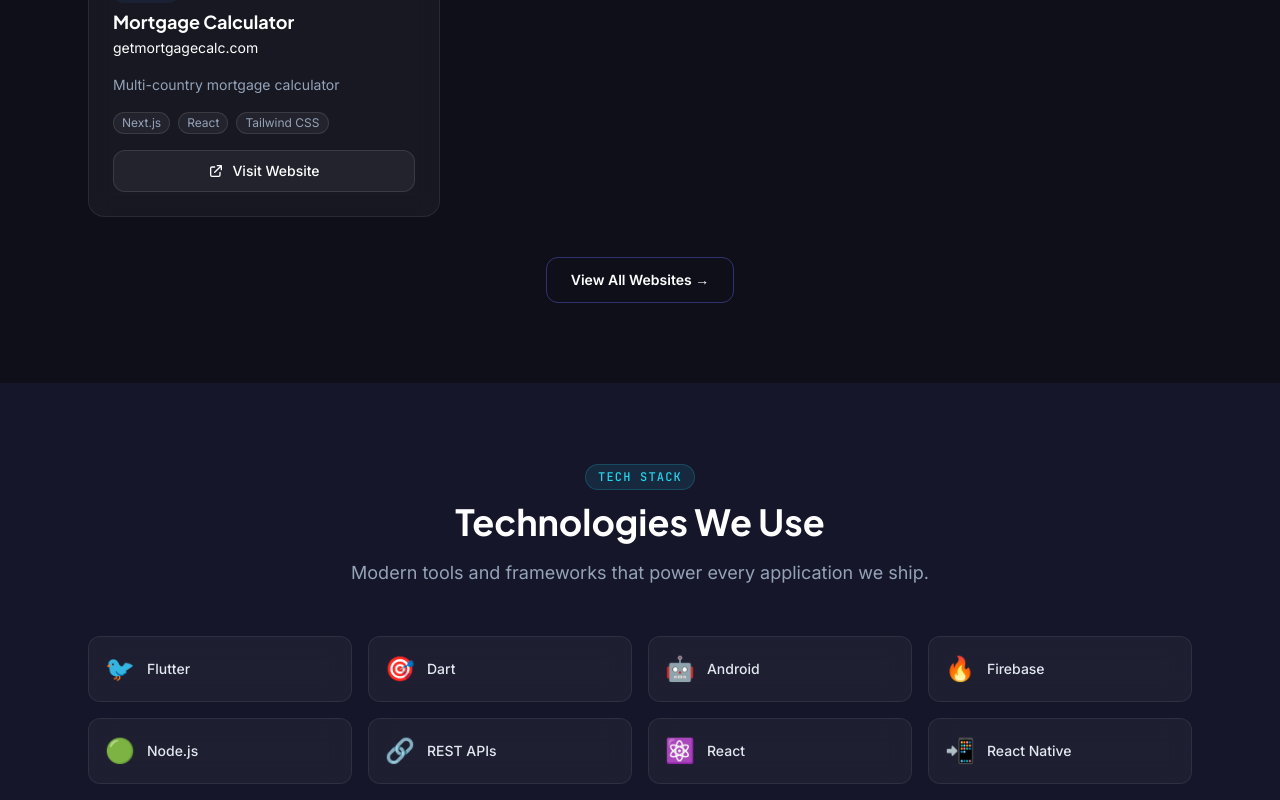
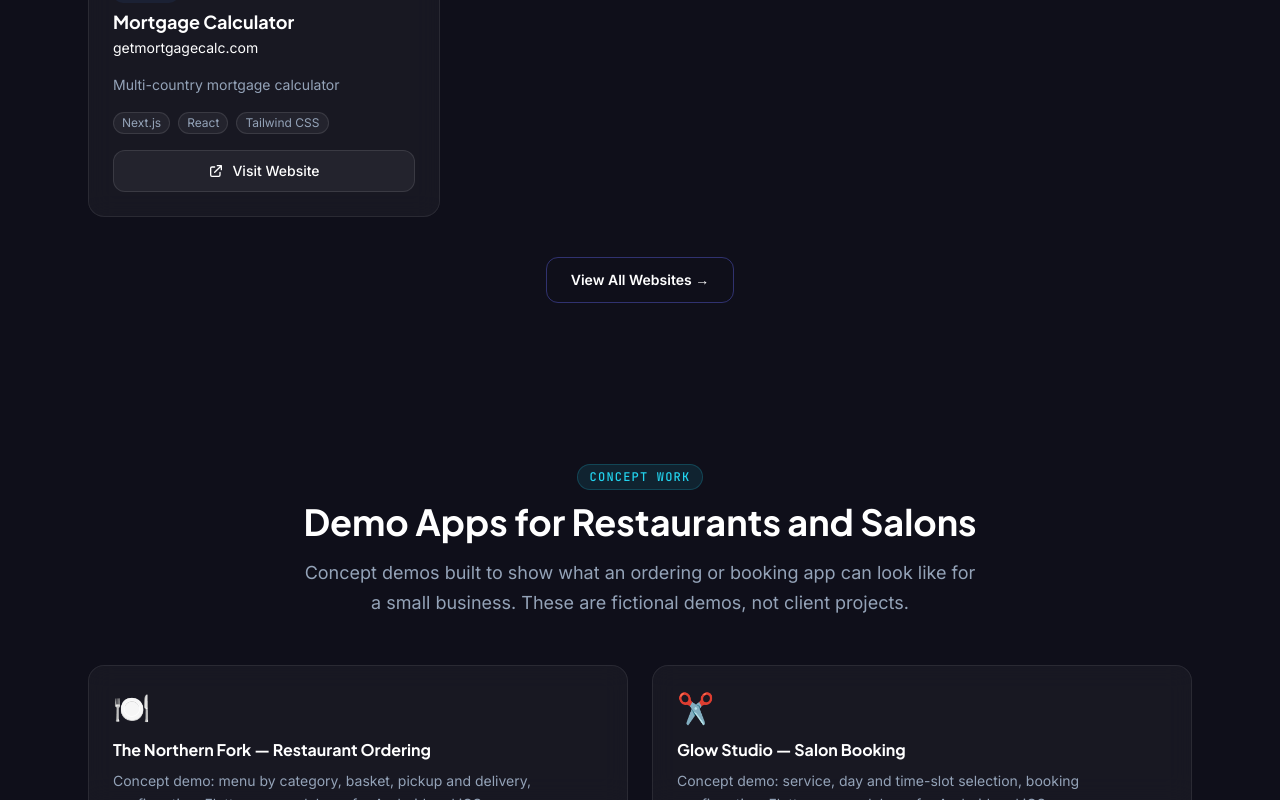
Before and after one commit to Adeel7374/tech-seekers, a React (Vite) app: page / in a window 1280 px wide. Shown: the part 2000-2800 px from the top of the page. Built offline with nearby package versions, Linux system fonts and the light colour scheme.

Commit message:
Add concept-work section: Northern Fork and Glow Studio demo apps

```diff
--- a/src/pages/Home.jsx
+++ b/src/pages/Home.jsx
@@ -222,6 +222,45 @@
         </div>
       </section>
 
+      {/* Concept Work */}
+      <section className="py-20">
+        <div className="max-w-6xl mx-auto px-4 sm:px-6">
+          <SectionHeader
+            eyebrow="Concept Work"
+            title="Demo Apps for Restaurants and Salons"
+            subtitle="Concept demos built to show what an ordering or booking app can look like for a small business. These are fictional demos, not client projects."
+          />
+          <div className="grid grid-cols-1 sm:grid-cols-2 gap-6">
+            <Tilt3D>
+              <a
+                href="https://github.com/Adeel7374/techseekers-flutter-apps/tree/main/restaurant-ordering"
+                target="_blank"
+                rel="noreferrer"
+                className="glass rounded-2xl p-6 block card-hover"
+              >
+                <span className="text-3xl">🍽️</span>
+                <h3 className="font-display font-bold text-white mt-3 mb-2">The Northern Fork — Restaurant Ordering</h3>
+                <p className="text-slate-400 text-sm leading-relaxed">Concept demo: menu by category, basket, pickup and delivery, confirmation. Flutter, one codebase for Android and iOS.</p>
+                <p className="text-brand-400 text-sm font-semibold mt-4">View code on GitHub →</p>
+              </a>
+            </Tilt3D>
+            <Tilt3D>
+              <a
+                href="https://github.com/Adeel7374/techseekers-flutter-apps/tree/main/booking-app"
+                target="_blank"
+                rel="noreferrer"
+                className="glass rounded-2xl p-6 block card-hover"
+              >
+                <span className="text-3xl">✂️</span>
+                <h3 className="font-display font-bold text-white mt-3 mb-2">Glow Studio — Salon Booking</h3>
+                <p className="text-slate-400 text-sm leading-relaxed">Concept demo: service, day and time-slot selection, booking confirmation. Flutter, one codebase for Android and iOS.</p>
+                <p className="text-brand-400 text-sm font-semibold mt-4">View code on GitHub →</p>
+              </a>
+            </Tilt3D>
+          </div>
+        </div>
+      </section>
+
       {/* Technology Stack */}
       <section className="py-20 bg-surface2">
         <div className="max-w-6xl mx-auto px-4 sm:px-6">
```
